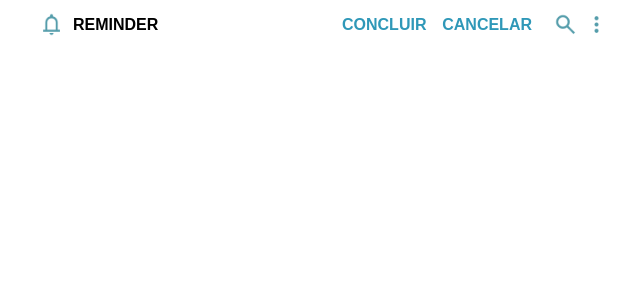
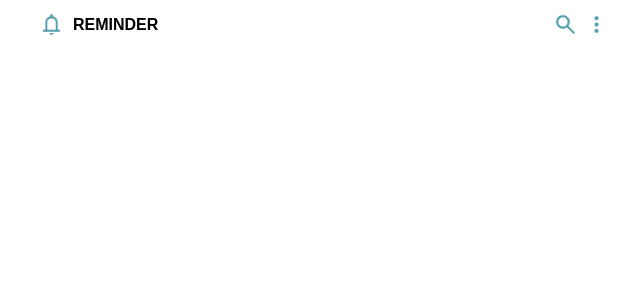
Before and after one commit to Arlesson-Sales/Reminder, a React (Vite) app: page / in a window 1280 px wide. Shown: the top 300 px of the page, without its empty margins (316-956 px from the left). Built offline with nearby package versions, Linux system fonts and the light colour scheme.

Commit message:
Adicionando a lib react-router-dom

```diff
--- a/package.json
+++ b/package.json
@@ -11,7 +11,8 @@
   },
   "dependencies": {
     "react": "^19.0.0",
-    "react-dom": "^19.0.0"
+    "react-dom": "^19.0.0",
+    "react-router-dom": "^7.1.5"
   },
   "devDependencies": {
     "@eslint/js": "^9.19.0",
--- a/src/App.jsx
+++ /dev/null
@@ -1,9 +0,0 @@
-import React from 'react'
-import Home from './routes/Home/Home'
-
-export default function App()
-{
-    return (<>
-        <Home />
-    </>);
-}
--- a/src/components/Header/Header.jsx
+++ b/src/components/Header/Header.jsx
@@ -3,14 +3,14 @@ import Style from './Header.module.css'
 
 function getOptions(options)
 {
-    return options.map((option, index) => {
+    return options?.map((option, index) => {
         return (<p key={index} onClick={option.event} >{option.name}</p>)
     })
 }
 
 function getIcons(icons)
 {
-    return icons.map((icon, index) => {
+    return icons?.map((icon, index) => {
         const icon_image = { backgroundImage: `url(/assets/icons/${icon.name}.png)` }
         return (<div key={index} onClick={icon.event} style={icon_image} className={Style.icon}></div>)
     })
--- a/src/routes/Home/Home.jsx
+++ b/src/routes/Home/Home.jsx
@@ -8,12 +8,7 @@ export default function Home()
         { name: "menu", event: null }
     ];
 
-    const options = [
-        { name: "CONCLUIR", event: null },
-        { name: "CANCELAR", event: null }
-    ];
-
     return (<>
-        <Header title_icon="bell" title="REMINDER" options={options} icons={icons} />
+        <Header title_icon="bell" title="REMINDER" options={null} icons={icons} />
     </>);
 }
```
Also changed, not shown: src/main.jsx (+13 -2 lines), 1 other file (tests, documents, lock files or other folders).
